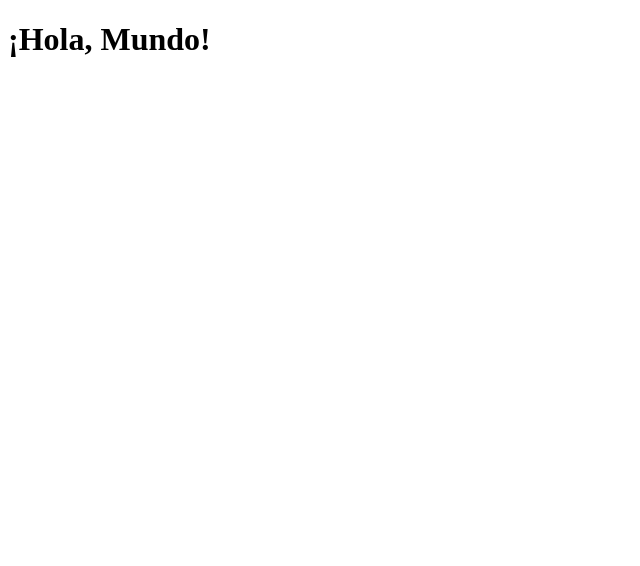
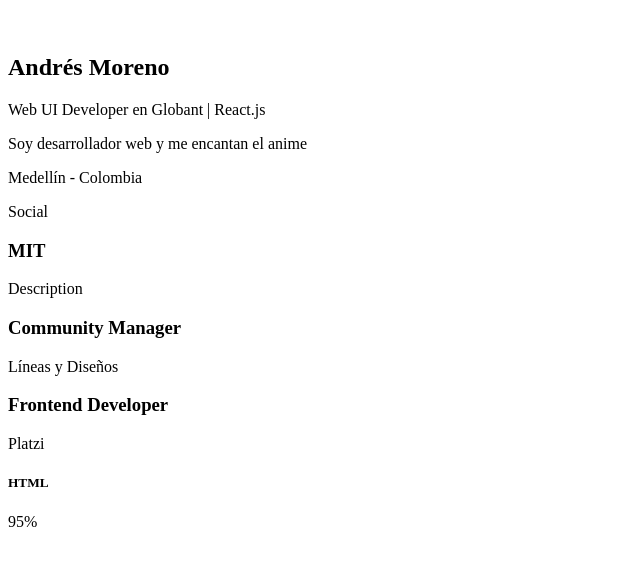
Before and after one commit to andresmorenoj/andresmorenoj, a React app: page / in a window 1280 px wide. Shown: the top 566 px of the page, without its empty margins (0-640 px from the left). Built offline with nearby package versions, Linux system fonts and the light colour scheme.

Commit message:
[ADD] structure added for components

```diff
--- a/src/components/About.jsx
+++ b/src/components/About.jsx
@@ -1,5 +1,28 @@
 import React from 'react';
 
-const About = () => <h1>¡Hola, Mundo!</h1>;
+const About = () => (
+  <div className="About">
+    <div className="About-container">
+      <div className="About-avatar">
+        <figure>
+          <img src="/" alt="" />
+        </figure>
+      </div>
+      <div className="About-name">
+        <h2>Andrés Moreno</h2>
+      </div>
+      <div className="About-profession">
+        <p>Web UI Developer en Globant | React.js</p>
+      </div>
+      <div className="About-desc">
+        <p>Soy desarrollador web y me encantan el anime</p>
+      </div>
+      <div className="About-location">
+        <p>Medellín - Colombia</p>
+      </div>
+      <div className="About-social">Social</div>
+    </div>
+  </div>
+);
 
 export default About;
--- /dev/null
+++ b/src/components/Certificates.jsx
@@ -0,0 +1,14 @@
+import React from 'react';
+
+const Certificates = () => (
+  <div className="Certificates">
+    <div className="Certificates-container">
+      <div className="Certificates-item">
+        <h3>Frontend Developer</h3>
+        <p>Platzi</p>
+      </div>
+    </div>
+  </div>
+);
+
+export default Certificates;
--- /dev/null
+++ b/src/components/Education.jsx
@@ -0,0 +1,14 @@
+import React from 'react';
+
+const Education = () => (
+  <div className="Education">
+    <div className="Education-container">
+      <div className="Education-item">
+        <h3>MIT</h3>
+        <p>Description</p>
+      </div>
+    </div>
+  </div>
+);
+
+export default Education;
--- /dev/null
+++ b/src/components/Experience.jsx
@@ -0,0 +1,14 @@
+import React from 'react';
+
+const Experience = () => (
+  <div className="Experience">
+    <div className="Experience-container">
+      <div className="Experience-item">
+        <h3>Community Manager</h3>
+        <p>Líneas y Diseños</p>
+      </div>
+    </div>
+  </div>
+);
+
+export default Experience;
--- /dev/null
+++ b/src/components/Info.jsx
@@ -0,0 +1,9 @@
+import React from 'react';
+
+const Info = ({ children }) => (
+  <div className="Info">
+    <div className="Info-container">{children}</div>
+  </div>
+);
+
+export default Info;
--- /dev/null
+++ b/src/components/Main.jsx
@@ -0,0 +1,9 @@
+import React from 'react';
+
+const Main = ({ children }) => (
+  <div className="Main">
+    <div className="Main-container">{children}</div>
+  </div>
+);
+
+export default Main;
--- /dev/null
+++ b/src/components/Sidebar.jsx
@@ -0,0 +1,9 @@
+import React from 'react';
+
+const Sidebar = ({ children }) => (
+  <div className="Sidebar">
+    <div className="Sidebar-container">{children}</div>
+  </div>
+);
+
+export default Sidebar;
--- /dev/null
+++ b/src/components/Skills.jsx
@@ -0,0 +1,16 @@
+import React from 'react';
+
+const Skills = () => (
+  <div className="Skills">
+    <div className="Skills-container">
+      <div className="Skills-item">
+        <h5>HTML</h5>
+        <div className="Skills-line">
+          <span>95%</span>
+        </div>
+      </div>
+    </div>
+  </div>
+);
+
+export default Skills;
--- /dev/null
+++ b/src/containers/App.jsx
@@ -0,0 +1,27 @@
+import React from 'react';
+import Main from '../components/Main';
+import Sidebar from '../components/Sidebar';
+import Info from '../components/Info';
+import About from '../components/About';
+import Education from '../components/Education';
+import Experience from '../components/Experience';
+import Certificates from '../components/Certificates';
+import Skills from '../components/Skills';
+
+const App = () => {
+  return (
+    <Main>
+      <Sidebar>
+        <About />
+      </Sidebar>
+      <Info>
+        <Education />
+        <Experience />
+        <Certificates />
+        <Skills />
+      </Info>
+    </Main>
+  );
+};
+
+export default App;
--- a/src/index.js
+++ b/src/index.js
@@ -1,5 +1,5 @@
 import React from 'react';
 import ReactDOM from 'react-dom';
-import About from './components/About';
+import App from './containers/App';
 
-ReactDOM.render(<About />, document.getElementById('app'));
+ReactDOM.render(<App />, document.getElementById('app'));
```
Also changed, not shown: src/components/Social.jsx (added).
